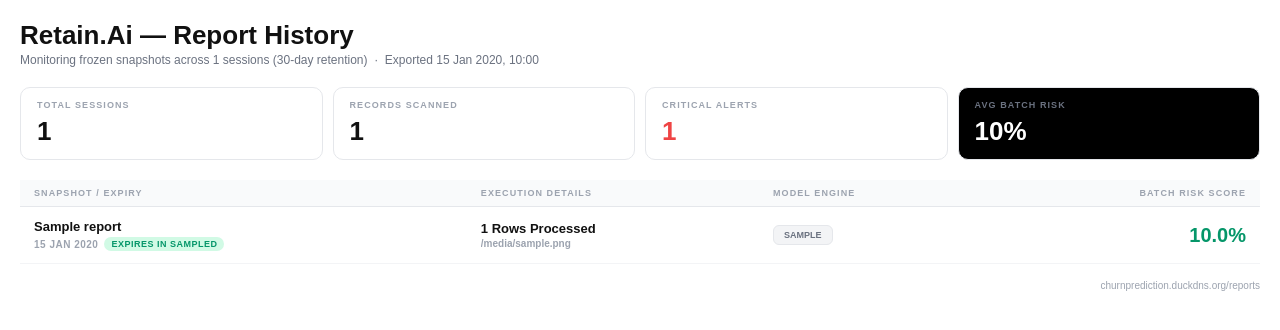
After one commit to anubhavmohandas/Customer-retention-Churn-Prediction-using-Analytics-with-Cloud, a Django app: template apps/customer/templates/reports_print.html in a window 1280 px wide. The commit adds this page. Shown: the top 330 px of the page. Run offline with Django 3.2, Linux system fonts and the light colour scheme; the template is opened without the code that fills it: most values are stand-ins (such as "Sample title", 1, 10 or a date in 2020).

Commit message:
Dedicated Print view

```diff
--- a/apps/customer/templates/reports.html
+++ b/apps/customer/templates/reports.html
@@ -93,9 +93,10 @@
           <h2 class="text-3xl md:text-4xl font-extrabold tracking-tight dark:text-white">Report History</h2>
           <p class="text-gray-500 dark:text-zinc-400 mt-1 font-medium">Monitoring frozen snapshots across {{ total_sims|default:"0" }} sessions (30-day retention).</p>
         </div>
-        <button class="bg-black dark:bg-white text-white dark:text-black px-6 py-3 rounded-xl font-bold text-sm shadow-lg hover:scale-95 transition-all no-print" onclick="printReport()">
+        <a href="{% url 'report_history_print' %}" target="_blank"
+           class="bg-black dark:bg-white text-white dark:text-black px-6 py-3 rounded-xl font-bold text-sm shadow-lg hover:scale-95 transition-all no-print inline-block">
           Export PDF
-        </button>
+        </a>
       </header>
 
       <div class="grid grid-cols-1 sm:grid-cols-2 xl:grid-cols-4 gap-5 mb-12">
--- /dev/null
+++ b/apps/customer/templates/reports_print.html
@@ -0,0 +1,125 @@
+<!DOCTYPE html>
+<html lang="en">
+<head>
+  <meta charset="UTF-8"/>
+  <meta name="viewport" content="width=device-width, initial-scale=1.0"/>
+  <title>Retain.Ai — Report History</title>
+  <style>
+    @page { size: A4 landscape; margin: 12mm; }
+    * { box-sizing: border-box; margin: 0; padding: 0; }
+    body { font-family: Arial, sans-serif; background: white; color: #111; padding: 20px; }
+
+    .header { margin-bottom: 20px; }
+    .header h1 { font-size: 26px; font-weight: 900; margin-bottom: 2px; }
+    .header p  { font-size: 12px; color: #6b7280; }
+
+    .stats { display: flex; gap: 10px; margin-bottom: 20px; }
+    .stat-card { flex: 1; border: 1px solid #e5e7eb; border-radius: 10px; padding: 12px 16px; }
+    .stat-card.dark { background: black; color: white; }
+    .stat-label { font-size: 9px; font-weight: 800; text-transform: uppercase; letter-spacing: 0.12em; color: #9ca3af; margin-bottom: 6px; }
+    .stat-card.dark .stat-label { color: #6b7280; }
+    .stat-value { font-size: 26px; font-weight: 900; }
+    .stat-value.red { color: #ef4444; }
+    .stat-value.gray { color: #6b7280; }
+
+    table { width: 100%; border-collapse: collapse; font-size: 12px; }
+    thead { background: #f9fafb; }
+    th { padding: 8px 14px; text-align: left; font-size: 9px; font-weight: 800; text-transform: uppercase; letter-spacing: 0.12em; color: #9ca3af; border-bottom: 1px solid #e5e7eb; }
+    th.right { text-align: right; }
+    td { padding: 12px 14px; border-bottom: 1px solid #f3f4f6; vertical-align: middle; }
+    td.right { text-align: right; }
+    tr { page-break-inside: avoid; }
+
+    .batch-name  { font-weight: 700; font-size: 13px; }
+    .batch-meta  { font-size: 10px; color: #9ca3af; font-weight: 700; text-transform: uppercase; letter-spacing: 0.05em; margin-top: 3px; display: flex; align-items: center; gap: 6px; }
+    .expiry-badge { font-size: 9px; font-weight: 800; text-transform: uppercase; padding: 2px 7px; border-radius: 20px; background: #d1fae5; color: #059669; }
+    .expiry-badge.urgent { background: #fee2e2; color: #ef4444; }
+
+    .rows-label { font-weight: 700; font-size: 13px; }
+    .source-file { font-size: 10px; color: #9ca3af; font-weight: 700; margin-top: 2px; max-width: 200px; overflow: hidden; text-overflow: ellipsis; white-space: nowrap; }
+
+    .model-badge { font-size: 9px; font-weight: 800; text-transform: uppercase; padding: 4px 10px; border-radius: 6px; background: #f3f4f6; border: 1px solid #e5e7eb; color: #6b7280; display: inline-block; }
+
+    .risk-score { font-size: 20px; font-weight: 900; }
+    .risk-score.critical { color: #dc2626; }
+    .risk-score.warning  { color: #ca8a04; }
+    .risk-score.stable   { color: #059669; }
+
+    .footer { margin-top: 16px; font-size: 10px; color: #9ca3af; text-align: right; }
+  </style>
+</head>
+<body>
+
+  <div class="header">
+    <h1>Retain.Ai — Report History</h1>
+    <p>Monitoring frozen snapshots across {{ total_sims }} sessions (30-day retention) &nbsp;·&nbsp; Exported {{ now|date:"d M Y, H:i" }}</p>
+  </div>
+
+  <div class="stats">
+    <div class="stat-card">
+      <div class="stat-label">Total Sessions</div>
+      <div class="stat-value">{{ total_sims }}</div>
+    </div>
+    <div class="stat-card">
+      <div class="stat-label">Records Scanned</div>
+      <div class="stat-value">{{ total_records }}</div>
+    </div>
+    <div class="stat-card">
+      <div class="stat-label">Critical Alerts</div>
+      <div class="stat-value red">{{ critical_count }}</div>
+    </div>
+    <div class="stat-card dark">
+      <div class="stat-label">Avg Batch Risk</div>
+      <div class="stat-value">{{ avg_risk }}%</div>
+    </div>
+  </div>
+
+  <table>
+    <thead>
+      <tr>
+        <th>Snapshot / Expiry</th>
+        <th>Execution Details</th>
+        <th>Model Engine</th>
+        <th class="right">Batch Risk Score</th>
+      </tr>
+    </thead>
+    <tbody>
+      {% for report in reports %}
+      <tr>
+        <td>
+          <div class="batch-name">{{ report.batch_name }}</div>
+          <div class="batch-meta">
+            {{ report.created_at|date:"d M Y" }}
+            <span class="expiry-badge {% if report.days_remaining < 5 %}urgent{% endif %}">
+              Expires in {{ report.days_remaining }}d
+            </span>
+          </div>
+        </td>
+        <td>
+          <div class="rows-label">{{ report.total_records }} Rows Processed</div>
+          <div class="source-file">{{ report.source_file }}</div>
+        </td>
+        <td>
+          <span class="model-badge">{{ report.model_version }}</span>
+        </td>
+        <td class="right">
+          <span class="risk-score {% if report.display_risk >= 70 %}critical{% elif report.display_risk >= 30 %}warning{% else %}stable{% endif %}">
+            {{ report.display_risk|floatformat:1 }}%
+          </span>
+        </td>
+      </tr>
+      {% empty %}
+      <tr>
+        <td colspan="4" style="text-align:center; padding: 40px; color: #9ca3af; font-weight: 700; text-transform: uppercase; font-size: 11px;">
+          No archived snapshots available
+        </td>
+      </tr>
+      {% endfor %}
+    </tbody>
+  </table>
+
+  <div class="footer">churnprediction.duckdns.org/reports</div>
+
+  <script>window.onload = function(){ window.print(); }</script>
+</body>
+</html>
--- a/apps/customer/urls.py
+++ b/apps/customer/urls.py
@@ -9,7 +9,7 @@ from apps.customer.views import (
     SinglePredictionView,
     BulkPredictionView,
     prediction_page,
-    report_history_page,
+    report_history_page, report_history_print,
     risk_analysis_page, export_risk_list, ai_models_page, settings_page, delete_account,
     TrainCustomModelView,
     otp_verify_page, resend_otp,
@@ -29,6 +29,7 @@ urlpatterns = [
     path('dashboard/', dashboard_page, name='dashboard_page'),  # Alternative path
     path('prediction/', prediction_page, name='prediction_page'),
     path('reports/', report_history_page, name='report_history'),
+    path('reports/print/', report_history_print, name='report_history_print'),
     path('risk-analysis/',risk_analysis_page, name='risk_analysis'),
     path('export-risk-list/', export_risk_list, name='export_risk_list'),
     path('ai-models/', ai_models_page, name='ai_models_page'),
```
Also changed, not shown: apps/customer/views.py (+24 -0 lines).
